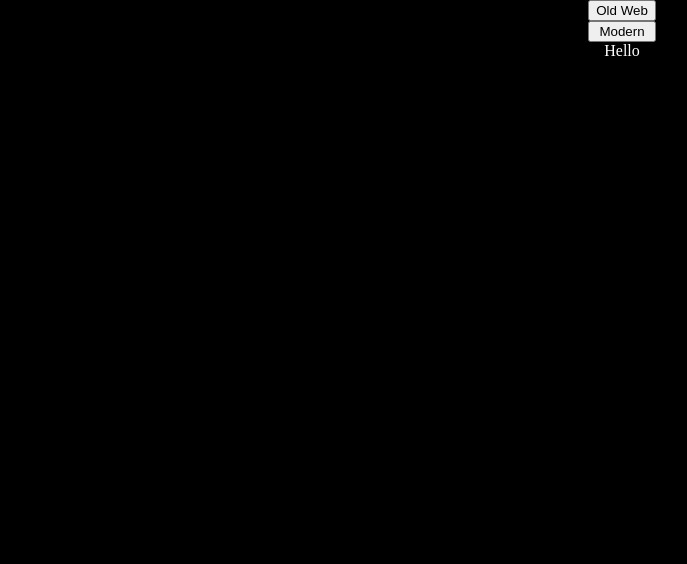
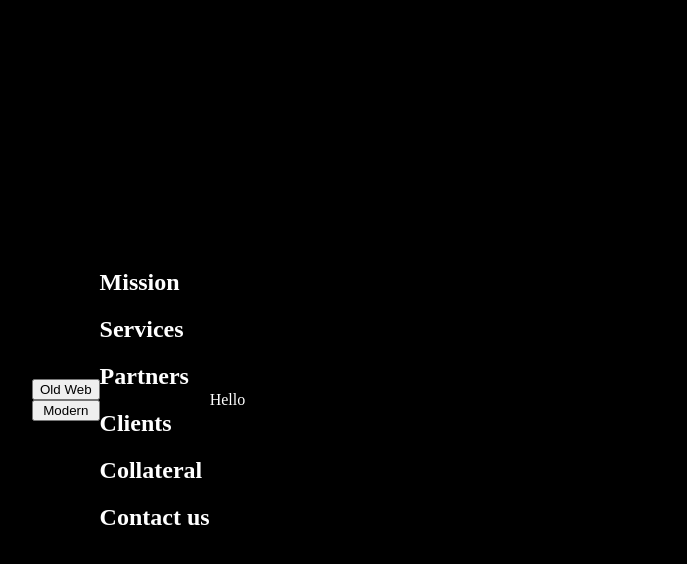
Before and after one commit to krezket/krezket.net, a React (Vite) app: page /home in a window 1280 px wide. Both pictures are taken after a click on the button "Modern". Shown: the top 564 px of the page, without its empty margins (18-705 px from the left). Built offline with nearby package versions, Linux system fonts and the light colour scheme; a web font is replaced by a local one.

Commit message:
updates to modern, removed toggle component

```diff
--- a/src/components/styleToggle.jsx
+++ /dev/null
@@ -1,30 +0,0 @@
-import { useState, useEffect } from 'react';
-
-export default function StyleToggle(props) {
-    console.log(props)
-
-    const modernToggle = e => {
-        e.preventDefault()
-
-        window.localStorage.setItem('style', 'modern')
-
-        props.setStateOldWeb("")
-        props.setStateModern("modern")
-    }
-
-    const oldWebToggle = e => {
-        e.preventDefault()
-
-        window.localStorage.setItem('style', 'old-web')
-
-        props.setStateModern("")
-        props.setStateOldWeb("old-web")
-    }
-
-    return (
-        <div className='style'>
-            <button onClick={oldWebToggle}>Old Web</button>
-            <button onClick={modernToggle}>Modern</button>
-        </div>
-    )
-}
--- a/src/pages/Homepage/Homepage.css
+++ b/src/pages/Homepage/Homepage.css
@@ -1,16 +1,18 @@
 /* MODERN HEADER */
 .mod-div {
     display: flex;
-    flex-direction: column;
+    flex-direction: row;
     align-items: center;
     padding: 0px 50px 0px 50px;
-    /* background-image: url(../../assets/images/krez-w-2.jpeg); */
     background-size: contain;
     background-position: center;
     background-repeat: no-repeat;
     height: 100vh;
 }
 .mod-header {
+    color: white;
+}
+.mod-aside {
     color: white;
 }
 
--- a/src/pages/Homepage/Homepage.jsx
+++ b/src/pages/Homepage/Homepage.jsx
@@ -1,6 +1,5 @@
 // import { useEffect } from 'react';
 import { useNavigate } from 'react-router-dom';
-import StyleToggle from '../../components/styleToggle';
 import skull from '../../assets/images/skull.jpeg';
 import divider1 from '../../assets/dividers/SilverGlitterBottem.gif'
 import question from '../../assets/gifs/q.gif'
@@ -15,6 +14,24 @@ export default function Homepage(props) {
     const navigate = useNavigate();
     const style = window.localStorage.getItem('style')
 
+    const modernToggle = e => {
+        e.preventDefault()
+
+        window.localStorage.setItem('style', 'modern')
+
+        props.setStateOldWeb("")
+        props.setStateModern("modern")
+    }
+
+    const oldWebToggle = e => {
+        e.preventDefault()
+
+        window.localStorage.setItem('style', 'old-web')
+
+        props.setStateModern("")
+        props.setStateOldWeb("old-web")
+    }
+
     // if (code === "0") {
     //     window.location.pathname = '/'
     // }
@@ -23,8 +40,19 @@ export default function Homepage(props) {
         <>
             {style === 'modern' || props.stateModern === 'modern' ?
                 <div className='mod-div'>
-                    <StyleToggle setStateOldWeb={props.setStateOldWeb} setStateModern={props.setStateModern} />
+                    <div className='style'>
+                        <button onClick={oldWebToggle}>Old Web</button>
+                        <button onClick={modernToggle}>Modern</button>
+                    </div>
 
+                    <aside className='mod-aside'>
+                        <h2>Mission</h2>
+                        <h2>Services</h2>
+                        <h2>Partners</h2>
+                        <h2>Clients</h2>
+                        <h2>Collateral</h2>
+                        <h2>Contact us</h2>
+                    </aside>
                     <header className='mod-header'>Hello</header>
                 </div>
                 :
@@ -54,15 +82,18 @@ export default function Homepage(props) {
 
                         <section className='ow-section-left'>
                             <p>View this website as:</p>
-                            <StyleToggle setStateOldWeb={props.setStateOldWeb} setStateModern={props.setStateModern} />
 
+                            <div className='style'>
+                                <button onClick={oldWebToggle}>Old Web</button>
+                                <button onClick={modernToggle}>Modern</button>
+                            </div>
                         </section>
 
                         <section className='ow-section-mid'>
                             <h2 className="ow-section-mid-h2">
-                            <img className='huh' src={question} alt="?" />
+                                <img className='huh' src={question} alt="?" />
                                 What is krezket.net
-                            <img className='huh' src={question} alt="?" />
+                                <img className='huh' src={question} alt="?" />
                             </h2>
                             <p className='ow-section-mid-p'>
                                 My name is Anthony Guerrero. I am a full stack web developer
@@ -76,7 +107,7 @@ export default function Homepage(props) {
                     </main>
 
                     <footer>
-                    Specify your offer, list your skills. Based on your skills, list down your services, and for each service write down a list of deliverables.
+                        Specify your offer, list your skills. Based on your skills, list down your services, and for each service write down a list of deliverables.
                     </footer>
                 </div>
             }
```
